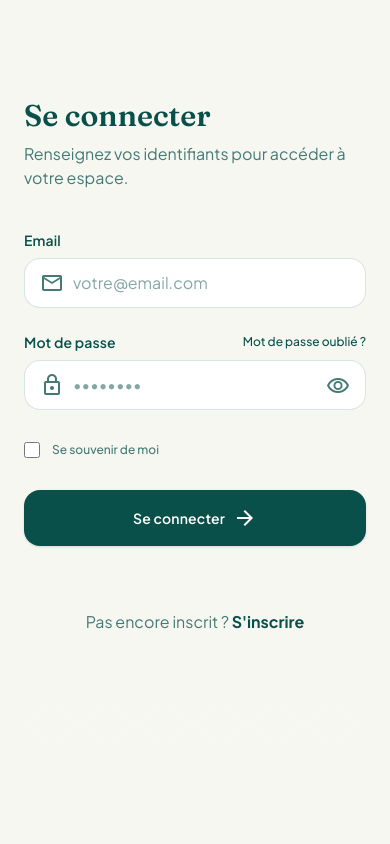
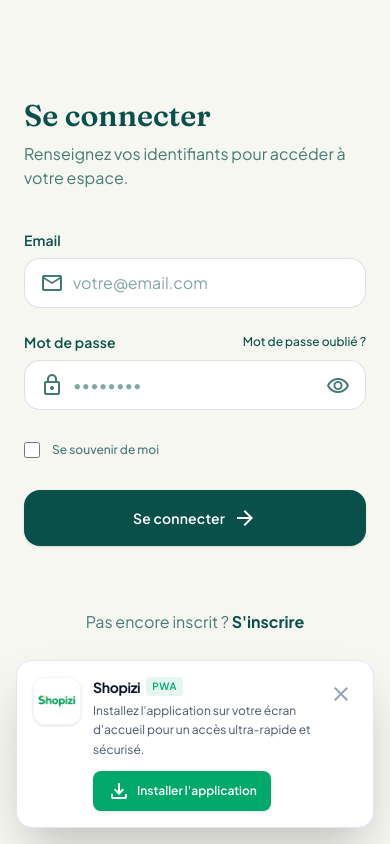
Before and after one commit to Aida-Zongo/Shopizi, a React (Vite) app in the folder frontend/: page /login in a window 390 px wide. Built offline with nearby package versions, Linux system fonts and the light colour scheme; no server answers.

Commit message:
feat(pwa): always show install prompt on mobile and add visible header install button

```diff
--- a/frontend/src/components/InstallPrompt.tsx
+++ b/frontend/src/components/InstallPrompt.tsx
@@ -5,20 +5,27 @@ interface BeforeInstallPromptEvent extends Event {
   userChoice: Promise<{ outcome: 'accepted' | 'dismissed' }>;
 }
 
+declare global {
+  interface Window {
+    __openShopiziInstall?: () => void;
+  }
+}
+
 export default function InstallPrompt() {
   const [deferredPrompt, setDeferredPrompt] = useState<BeforeInstallPromptEvent | null>(null);
   const [isIOS, setIsIOS] = useState(false);
   const [isStandalone, setIsStandalone] = useState(false);
   const [dismissed, setDismissed] = useState(false);
+  const [showManualGuide, setShowManualGuide] = useState(false);
 
   useEffect(() => {
     // 1. Détection du mode standalone (déjà installé)
     const checkStandalone = () => {
-      const isStandaloneMode =
+      const standalone =
         window.matchMedia('(display-mode: standalone)').matches ||
         (window.navigator as unknown as { standalone?: boolean }).standalone === true ||
         document.referrer.includes('android-app://');
-      setIsStandalone(isStandaloneMode);
+      setIsStandalone(standalone);
     };
 
     checkStandalone();
@@ -31,7 +38,7 @@ export default function InstallPrompt() {
       setIsIOS(true);
     }
 
-    // 3. Écoute de l'événement beforeinstallprompt (Android / Chrome / Edge)
+    // 3. Écoute de l'événement natif beforeinstallprompt
     const handleBeforeInstallPrompt = (e: Event) => {
       e.preventDefault();
       setDeferredPrompt(e as BeforeInstallPromptEvent);
@@ -40,33 +47,41 @@ export default function InstallPrompt() {
     const handleAppInstalled = () => {
       setDeferredPrompt(null);
       setIsStandalone(true);
+      setShowManualGuide(false);
     };
 
     window.addEventListener('beforeinstallprompt', handleBeforeInstallPrompt);
     window.addEventListener('appinstalled', handleAppInstalled);
 
+    // Permet d'ouvrir la boîte d'installation depuis n'importe quel bouton de l'app
+    window.__openShopiziInstall = () => {
+      setDismissed(false);
+      setShowManualGuide(true);
+    };
+
     return () => {
       window.removeEventListener('beforeinstallprompt', handleBeforeInstallPrompt);
       window.removeEventListener('appinstalled', handleAppInstalled);
+      delete window.__openShopiziInstall;
     };
   }, []);
 
   const handleInstallClick = async () => {
-    if (!deferredPrompt) return;
+    if (deferredPrompt) {
       await deferredPrompt.prompt();
       const choice = await deferredPrompt.userChoice;
       if (choice.outcome === 'accepted') {
         setDeferredPrompt(null);
+        setDismissed(true);
+      }
+    } else {
+      // Si le navigateur n'a pas encore émis l'événement natif ou ne le supporte pas directement
+      setShowManualGuide(true);
     }
   };
 
-  // Ne rien afficher si l'app est déjà installée en mode standalone ou masquée par l'utilisateur
+  // Ne rien afficher si l'application est déjà lancée en mode standalone ou masquée
   if (isStandalone || dismissed) {
-    return null;
-  }
-
-  // Ne rien afficher si pas sur iOS et qu'aucun événement d'installation natif n'est disponible
-  if (!deferredPrompt && !isIOS) {
     return null;
   }
 
@@ -76,52 +91,65 @@ export default function InstallPrompt() {
       aria-label="Installation de l'application Shopizi"
       className="fixed bottom-4 left-4 right-4 z-50 mx-auto max-w-md animate-in fade-in slide-in-from-bottom-5 duration-300"
     >
-      <div className="flex items-start gap-3 rounded-2xl border border-slate-200 bg-white p-4 shadow-xl">
+      <div className="flex items-start gap-3 rounded-2xl border border-slate-200 bg-white p-4 shadow-2xl">
         <img
           src="/icon-192.png"
           alt="Logo Shopizi"
-          className="h-12 w-12 flex-shrink-0 rounded-xl object-contain border border-slate-100"
+          className="h-12 w-12 flex-shrink-0 rounded-xl object-contain border border-slate-100 shadow-sm"
         />
 
         <div className="flex-1 min-w-0">
+          <div className="flex items-center gap-1.5">
             <h2 className="text-sm font-bold text-slate-900 tracking-tight">Shopizi</h2>
+            <span className="text-[10px] uppercase font-semibold tracking-wider text-[#00A86B] bg-[#00A86B]/10 px-1.5 py-0.5 rounded">
+              PWA
+            </span>
+          </div>
 
-          {deferredPrompt && (
-            <>
-              <p className="mt-0.5 text-xs text-slate-600 leading-relaxed">
-                Installez l'application sur votre écran d'accueil pour un accès rapide et une utilisation hors ligne.
+          <p className="mt-1 text-xs text-slate-600 leading-relaxed">
+            Installez l'application sur votre écran d'accueil pour un accès ultra-rapide et sécurisé.
           </p>
+
           <div className="mt-3 flex items-center gap-2">
             <button
               type="button"
               onClick={handleInstallClick}
-                  className="inline-flex items-center gap-1.5 rounded-lg px-3.5 py-2 text-xs font-semibold text-white shadow-sm transition-transform active:scale-95"
+              className="inline-flex items-center gap-1.5 rounded-lg px-3.5 py-2 text-xs font-semibold text-white shadow-sm transition-transform active:scale-95 hover:opacity-95"
               style={{ backgroundColor: '#00A86B' }}
             >
               <span className="material-symbols-outlined text-[16px]">download</span>
               Installer l'application
             </button>
           </div>
+
+          {/* Guide manuel si le prompt natif n'est pas supporté (iOS ou attente navigateur) */}
+          {showManualGuide && (
+            <div className="mt-3 rounded-lg bg-slate-50 border border-slate-200 p-2.5 text-xs text-slate-700 space-y-1.5">
+              {isIOS ? (
+                <>
+                  <p className="font-semibold text-slate-900">Installation sur iPhone / iPad :</p>
+                  <ol className="list-decimal list-inside space-y-1 text-slate-600">
+                    <li>
+                      Appuyez sur <span className="material-symbols-outlined align-middle text-[15px] text-slate-900">ios_share</span> (Partager).
+                    </li>
+                    <li>
+                      Sélectionnez <span className="material-symbols-outlined align-middle text-[15px] text-slate-900">add_box</span> « Sur l'écran d'accueil ».
+                    </li>
+                  </ol>
+                </>
+              ) : (
+                <>
+                  <p className="font-semibold text-slate-900">Installation sur Android / Navigateur :</p>
+                  <ol className="list-decimal list-inside space-y-1 text-slate-600">
+                    <li>
+                      Ouvrez le menu du navigateur <span className="material-symbols-outlined align-middle text-[15px] text-slate-900">more_vert</span> (les 3 points en haut).
+                    </li>
+                    <li>
+                      Appuyez sur <span className="material-symbols-outlined align-middle text-[15px] text-slate-900">add_to_home_screen</span> « Installer l'application » ou « Ajouter à l'écran d'accueil ».
+                    </li>
+                  </ol>
                 </>
               )}
-
-          {!deferredPrompt && isIOS && (
-            <div className="mt-1 text-xs text-slate-600 leading-relaxed space-y-1">
-              <p>Pour installer Shopizi sur votre iPhone ou iPad :</p>
-              <ol className="list-decimal list-inside space-y-0.5 text-slate-700 font-medium">
-                <li>
-                  Appuyez sur Partager{' '}
-                  <span className="material-symbols-outlined align-middle text-[15px] text-slate-900">
-                    ios_share
-                  </span>
-                </li>
-                <li>
-                  Sélectionnez Sur l'écran d'accueil{' '}
-                  <span className="material-symbols-outlined align-middle text-[15px] text-slate-900">
-                    add_box
-                  </span>
-                </li>
-              </ol>
             </div>
           )}
         </div>
--- a/frontend/src/layouts/CustomerLayout.tsx
+++ b/frontend/src/layouts/CustomerLayout.tsx
@@ -74,6 +74,21 @@ export default function CustomerLayout() {
               <span className="material-symbols-outlined text-[18px]">cloud_download</span>
               Produits Digitaux
             </Link>
+
+            <button
+              type="button"
+              onClick={() => {
+                if (window.__openShopiziInstall) {
+                  window.__openShopiziInstall();
+                }
+              }}
+              className="flex items-center gap-1 px-2.5 py-1.5 text-xs font-semibold rounded-lg shadow-sm transition-all active:scale-95 text-white"
+              style={{ backgroundColor: '#00A86B' }}
+              title="Installer l'application Shopizi"
+            >
+              <span className="material-symbols-outlined text-[16px]">download</span>
+              <span>Installer l'app</span>
+            </button>
 
             {user ? (
               <div className="relative">
```
Lines whose indentation alone changed are shown as unchanged.
